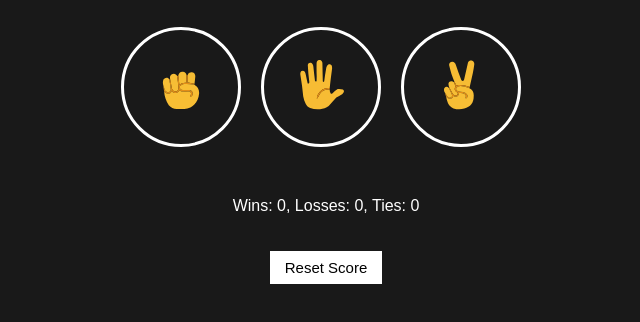
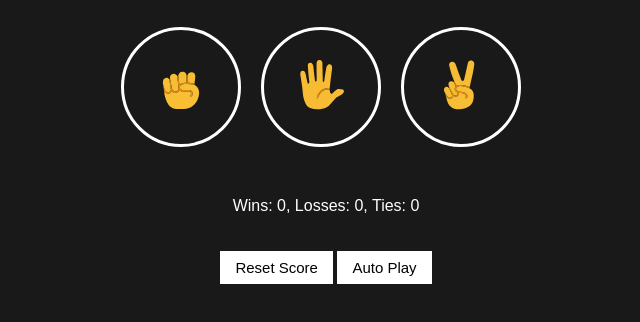
Before and after one commit to Augustine-jr/Rock-Paper-Scissor, a plain HTML site: page index.html in a window 1280 px wide. Shown: the part 306-628 px from the top of the page, without its empty margins (314-954 px from the left). Drawn offline with Linux system fonts and the light colour scheme; a web font is replaced by a local one.

Commit message:
Implemented auto-play toggle functionality with interval control in the game loop.

```diff
--- a/index.html
+++ b/index.html
@@ -41,6 +41,10 @@
         localStorage.removeItem('score');
         updateScoreElement();
         " class="reset-score-button">Reset Score</button>
+
+        <button class="auto-play-button" onclick="
+          autoPlay();
+        ">Auto Play</button>
   </main>
   </div>
   <script src="main.js"></script> <!-- Link to the JavaScript file -->
--- a/main.js
+++ b/main.js
@@ -15,8 +15,31 @@
       */
 
       updateScoreElement();
-      // using parameters
-      function playGame(playerMove) {
+
+
+      let isAutoPlaying = false; // This variable tracks whether the autoplay feature is currently active or not.
+let intervalId; // This variable will store the ID of the interval, so it can be cleared later.
+
+function autoPlay() {
+  // This function toggles the autoplay feature on and off.
+
+  if (!isAutoPlaying) {
+    // If autoplay is not active, start it by setting an interval.
+    intervalId = setInterval(function() {
+      // The interval will execute this function every 1000 milliseconds (1 second).
+      const playerMove = pickComputerMove(); // Pick a random move for the player.
+      playGame(playerMove); // Play the game using the randomly selected move.
+    }, 1000);
+
+    isAutoPlaying = true; // Set the autoplay status to active.
+  } else {
+    // If autoplay is already active, stop it.
+    clearInterval(intervalId); // Clear the interval using the stored interval ID.
+    isAutoPlaying = false; // Set the autoplay status to inactive.
+  }
+}
+
+               function playGame(playerMove) {
         const computerMove = pickComputerMove();
         let result = '';
 
--- a/style.css
+++ b/style.css
@@ -69,7 +69,8 @@
    margin-top: 30px;
  }
 
- .reset-score-button {
+ .reset-score-button,
+  .auto-play-button {
    background-color: white;
    border: none;
    font-size: 15px;
```
